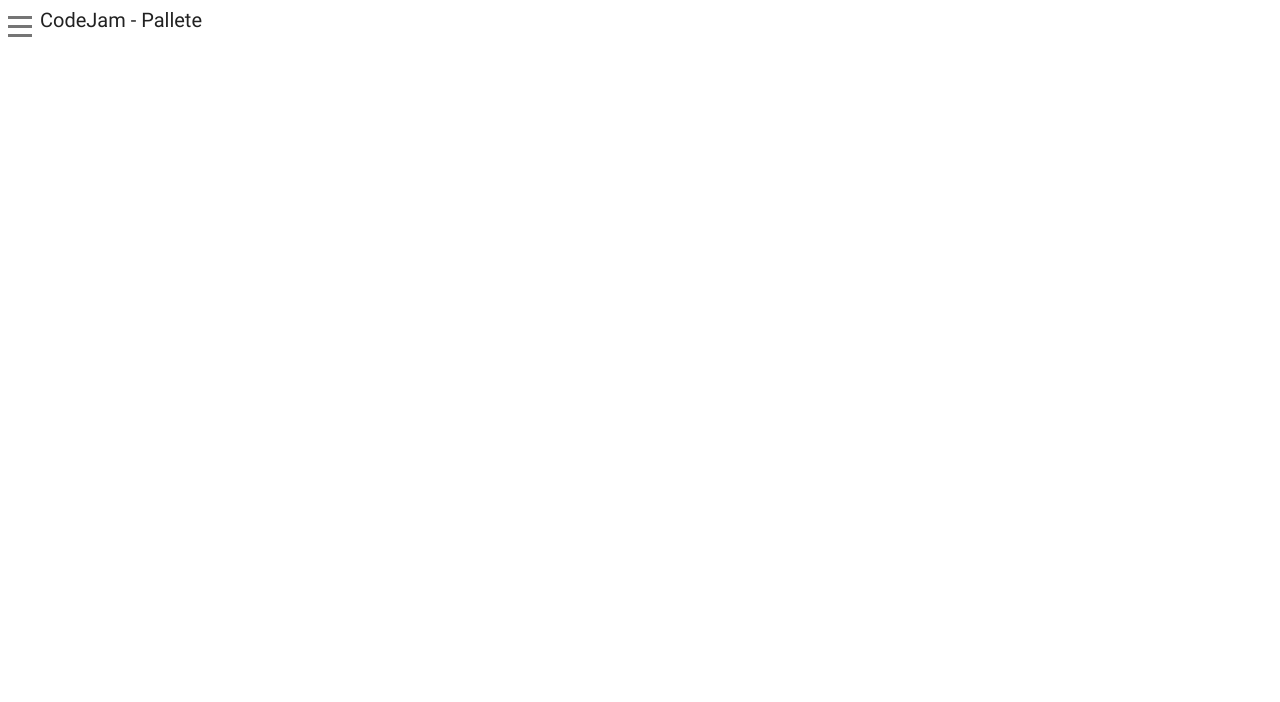
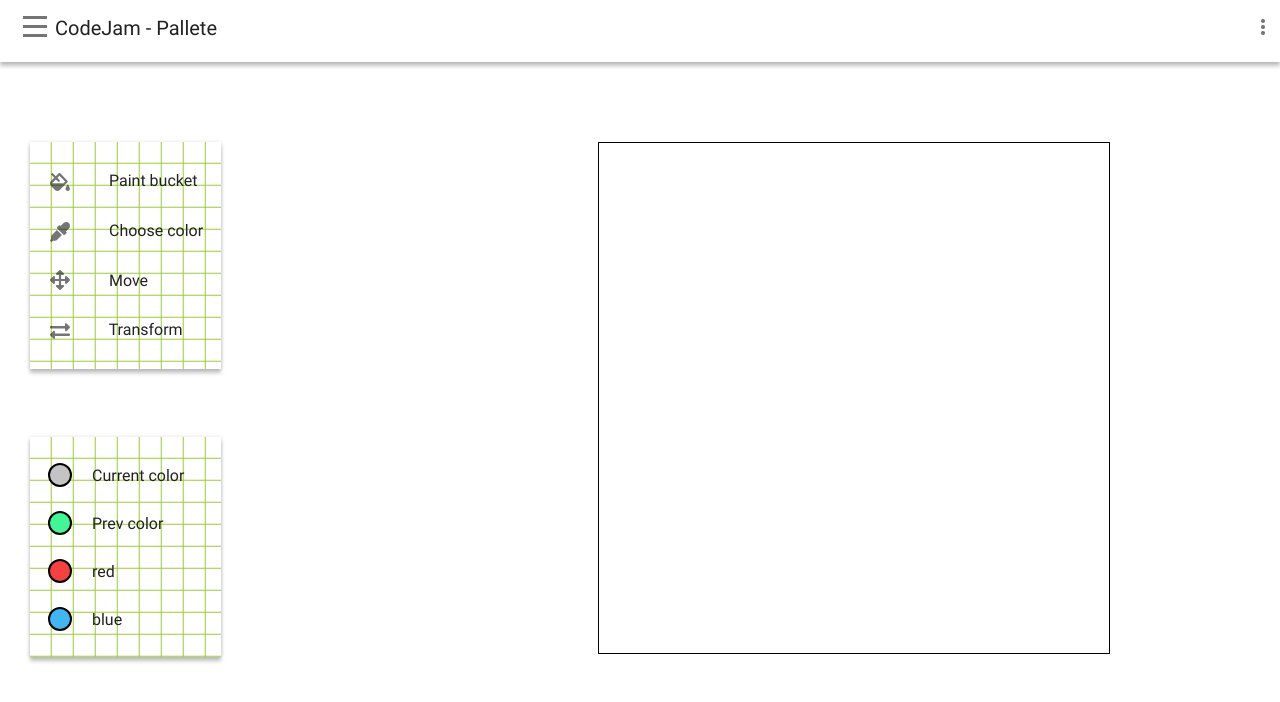
Before and after one commit to Egor-Alexandrovich/codejam-canvas, a website: page src/index.html in a window 1280 px wide. Drawn offline with nearby package versions, Linux system fonts and the light colour scheme; files that its build step writes are made by us from their sources.

Commit message:
feat: add css style

```diff
--- a/src/index.html
+++ b/src/index.html
@@ -11,6 +11,7 @@
 <body>
     <div class="container">
         <header class="header">
+            <div class="header__wrapper">
                 <input type="checkbox" class="checkbox" id="checkbox">
                 <label for="checkbox">
                     <div class="burger" id="burger">
@@ -18,16 +19,53 @@
                     </div>
                 </label>
                 <h1>CodeJam - Pallete</h1>
+            </div>
+            <img src="./assets/images/Shape.png" alt="">
         </header>
         <main class="main">
             <div class="bar-wrapper">
-                <div class="bar"></div>
-                <div class="bar"></div>
+                <div class="bar">
+                    <ul class="bar__list">
+                        <li class="bar__list-item" >
+                            <img src="./assets/images/bucket.svg" alt="bucket">
+                            <span>Paint bucket</span>
+                        </li>
+                        <li class="bar__list-item">
+                            <img src="./assets/images/colore.svg" alt="color">
+                            <span>Choose color</span>
+                        </li>
+                        <li class="bar__list-item">
+                            <img src="./assets/images/move.svg" alt="move">
+                            <span>Move</span>
+                        </li>
+                        <li class="bar__list-item">
+                            <img src="./assets/images/transform.svg" alt="transform">
+                            <span> Transform</span>
+                        </li>
+                    </ul>
+                </div>
+                <div class="bar">
+                    <ul class="bar__list">
+                        <li class="bar__list-item">
+                            <span class="bar__text">Current color</span>
+                        </li>
+                        <li class="bar__list-item">
+                            <span class="bar__text" >Prev color</span>
+                        </li>
+                        <li class="bar__list-item">
+                            <span class="bar__text">red</span>
+                        </li>
+                        <li class="bar__list-item">
+                            <span class="bar__text">blue</span>
+                        </li>
+                    </ul>
+                </div>
             </div>
             <div class="canvas-wrapper">
-                <canvas></canvas>
+                <canvas class="canvas"></canvas>
             </div>
         </main>
     </div>
+    <script src="./script.js"></script>
 </body>
 </html>
--- /dev/null
+++ b/src/script.js
@@ -0,0 +1 @@
+console.log('hello world');
--- a/src/scss/_style.scss
+++ /dev/null
@@ -1,58 +0,0 @@
-.container {
-    max-width: 1440px;
-    margin: 0 auto;
-}
-.header {
-    padding-top: 8px;
-    padding-bottom: 16px;
-    display: flex;
-}
-h1{
-    font-family: 'Roboto';
-    font-style: normal;
-    font-weight: 500;
-    font-size: 20px;
-    line-height: 23px;
-    color: rgba(0, 0, 0, 0.87);
-
-}
-.checkbox {
-    display: none;
-}
-.burger {
-        position: relative;
-        display: block;
-        width: 24px;
-        height: 24px;
-        padding: 7px 8px;
-        border-radius: 11px;
-        span {
-            display: inline-block;
-            width: 100%;
-            height: 3px;
-            background-color:  rgba(0, 0, 0, 0.54);
-            &::before, &::after {
-                content: "";
-                display: block;
-                width: 100%;
-                height: 3px;
-                background-color:  rgba(0, 0, 0, 0.54);
-                transition-duration: 0.7s;
-            }
-            &::before {
-                transform: translate(0px, -9px);
-            }
-            &::after {
-                transform: translate(0px, 6px);
-            }
-        }
-    }
-    input:checked ~ label .burger span::before {
-        transform: translate( 0, -1.5px) rotate(45deg);
-    }
-    input:checked ~ label .burger span::after {
-        transform: translate( 0, -4.5px) rotate(-45deg);
-    }
-    input:checked ~ label .burger span {
-        background-color: rgba(17, 17, 17, 0);
-    }
--- /dev/null
+++ b/src/scss/style.scss
@@ -0,0 +1,153 @@
+.container {
+    max-width: 1440px;
+    margin: 0 auto;
+}
+.header {
+    padding: 8px 15px 16px;
+    display: flex;
+    align-items: center;
+    justify-content: space-between;
+    box-shadow: 0px 4px 4px rgba(0, 0, 0, 0.24), 0px 0px 4px rgba(0, 0, 0, 0.12);
+    &__wrapper {
+        display: flex;
+        align-items: center;
+    }
+}
+h1{
+    font-family: 'Roboto';
+    font-style: normal;
+    font-weight: 500;
+    font-size: 20px;
+    line-height: 23px;
+    color: rgba(0, 0, 0, 0.87);
+
+}
+.checkbox {
+    display: none;
+}
+.burger {
+        position: relative;
+        display: block;
+        width: 24px;
+        height: 24px;
+        padding: 7px 8px;
+        border-radius: 11px;
+        cursor: pointer;
+        span {
+            display: inline-block;
+            width: 100%;
+            height: 3px;
+            background-color:  rgba(0, 0, 0, 0.54);
+            &::before, &::after {
+                content: "";
+                display: block;
+                width: 100%;
+                height: 3px;
+                background-color:  rgba(0, 0, 0, 0.54);
+                transition-duration: 0.7s;
+            }
+            &::before {
+                transform: translate(0px, -9px);
+            }
+            &::after {
+                transform: translate(0px, 6px);
+            }
+        }
+    }
+    input:checked ~ label .burger span::before {
+        transform: translate( 0, -1.5px) rotate(45deg);
+    }
+    input:checked ~ label .burger span::after {
+        transform: translate( 0, -4.5px) rotate(-45deg);
+    }
+    input:checked ~ label .burger span {
+        background-color: rgba(17, 17, 17, 0);
+    }
+.main {
+    display: flex;
+    padding: 80px 30px 0;
+    justify-content: space-between;
+}
+.bar-wrapper {
+    display: flex;
+    flex-direction: column;
+    justify-content: space-between;
+}
+.bar {
+    padding: 14px 18px;
+    font-family: 'Roboto';
+    font-style: normal;
+    font-weight: normal;
+    font-size: 16px;
+    line-height: 24px;
+    box-shadow: 0px 4px 4px rgba(0, 0, 0, 0.24), 0px 0px 4px rgba(0, 0, 0, 0.12);
+    background:
+    repeating-linear-gradient(
+        transparent,transparent 20px, yellowgreen 22px
+        ),
+    repeating-linear-gradient(
+        90deg,
+        transparent,transparent 20px, yellowgreen 22px
+        );
+
+    &__list-item {
+        padding: 12px 0;
+        cursor: pointer;
+        img {
+            margin-right: 33px;
+        }
+    }
+    &__text {
+        display: flex;
+        align-items: center;
+        &::before {
+            content: '';
+            width: 20px;
+            height: 20px;
+            display: inline-block;
+            border-radius: 50%;
+            border: 2px solid black;
+            margin-right: 20px;
+        }
+        &:last-child {
+            &::before {
+                background-color:  #C4C4C4;
+            }
+        }
+        &:nth-child(2) {
+            &::before {
+                background-color:  #41F795;
+            }
+        }
+        &:nth-child(3) {
+            &::before {
+                background-color:  #F74141;
+            }
+        }
+        &:nth-child(4) {
+            &::before {
+                background-color:  #41B6F7;
+            }
+        }
+
+    }
+}
+.bar__list-item:last-child .bar__text::before {
+    background-color: #41B6F7;
+}
+.bar__list-item:first-child .bar__text::before {
+    background-color: #C4C4C4;
+}
+.bar__list-item:nth-child(2) .bar__text::before {
+    background-color: #41F795;
+}
+.bar__list-item:nth-child(3) .bar__text::before {
+    background-color:  #F74141;
+}
+.canvas {
+    margin-right: 140px;
+    width: 512px;
+    height: 512px;
+    border: 1px solid #000;
+    box-sizing: border-box;
+}
```
Also changed, not shown: src/assets/images/Shape.png (added), src/scss/fonts.scss (renamed from src/scss/_fonts.scss), src/scss/reset.scss (renamed from src/scss/_reset.scss). Lines whose indentation alone changed are shown as unchanged.
